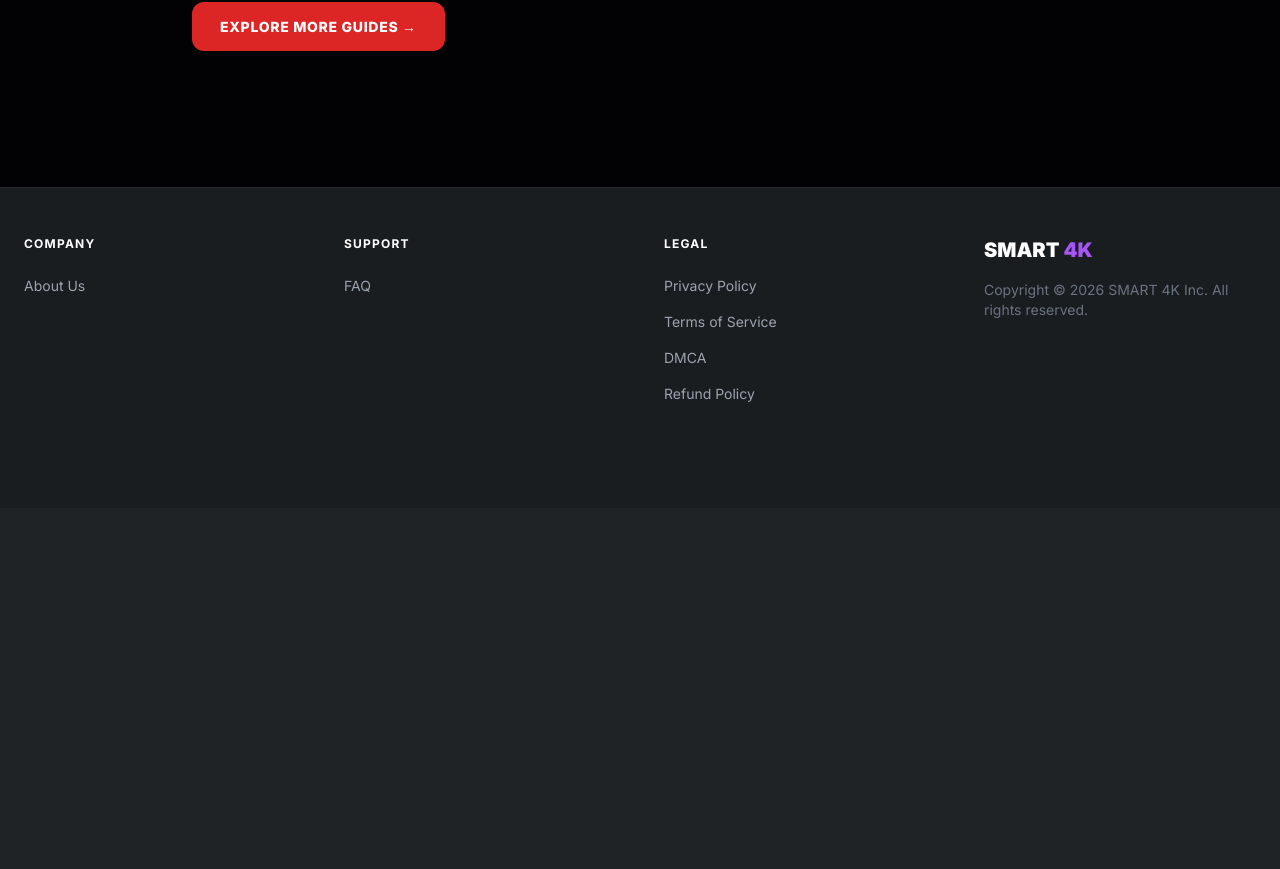
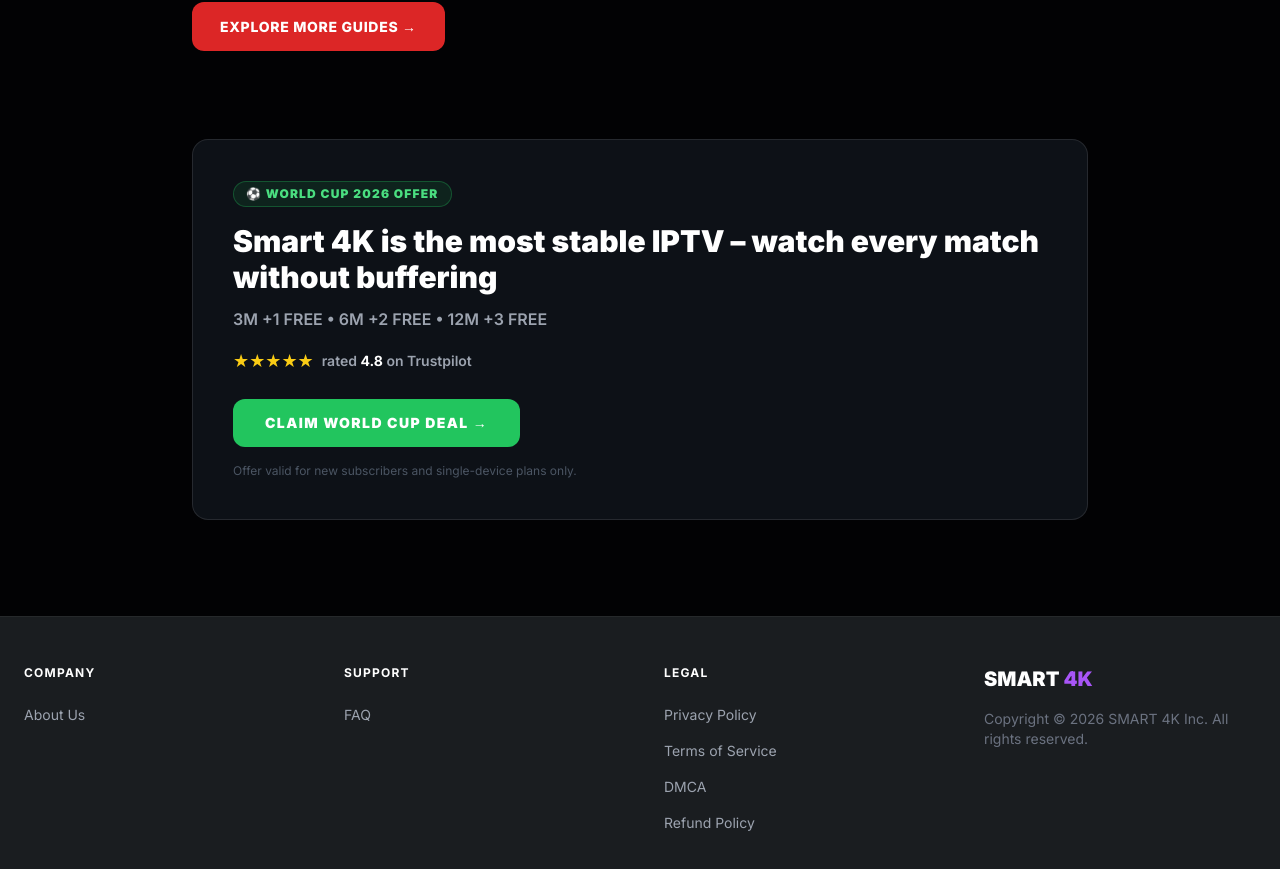
Before and after one commit to tayronsofy/orca4ktv, a Next.js app: page /blog/how-to-fix-iptv-buffering in a window 1280 px wide. Shown: the part 5539-6408 px from the top of the page. Before the commit the page ends 6047 px from the top, so only its background shows below. Built offline with nearby package versions, Linux system fonts and the light colour scheme.

Commit message:
Your update description

```diff
--- a/page-components/BlogPost.tsx
+++ b/page-components/BlogPost.tsx
@@ -162,6 +162,34 @@
             </ReactMarkdown>
           )}
         </div>
+
+        {/* World Cup 2026 CTA */}
+        <div className="mt-16 rounded-2xl border border-white/10 bg-[#0d1117] p-8 md:p-10">
+          <div className="mb-4">
+            <span className="inline-flex items-center gap-1.5 rounded-full border border-green-500/30 bg-green-500/10 px-3 py-1 text-xs font-black uppercase tracking-widest text-green-400">
+              ⚽ World Cup 2026 Offer
+            </span>
+          </div>
+          <h3 className="mb-3 text-2xl font-black text-white md:text-3xl">
+            Smart 4K is the most stable IPTV – watch every match without buffering
+          </h3>
+          <p className="mb-4 text-gray-400 font-semibold">
+            3M +1 FREE &bull; 6M +2 FREE &bull; 12M +3 FREE
+          </p>
+          <div className="mb-6 flex items-center gap-2">
+            <span className="text-yellow-400 text-lg">★★★★★</span>
+            <span className="text-gray-400 text-sm font-semibold">rated <span className="text-white font-bold">4.8</span> on Trustpilot</span>
+          </div>
+          <a
+            href="/pricing"
+            className="inline-block rounded-xl bg-green-500 px-8 py-3.5 text-sm font-black uppercase tracking-widest text-white transition-colors hover:bg-green-400"
+          >
+            Claim World Cup Deal →
+          </a>
+          <p className="mt-4 text-xs text-gray-600">
+            Offer valid for new subscribers and single-device plans only.
+          </p>
+        </div>
       </div>
 
       <style>{`
```
